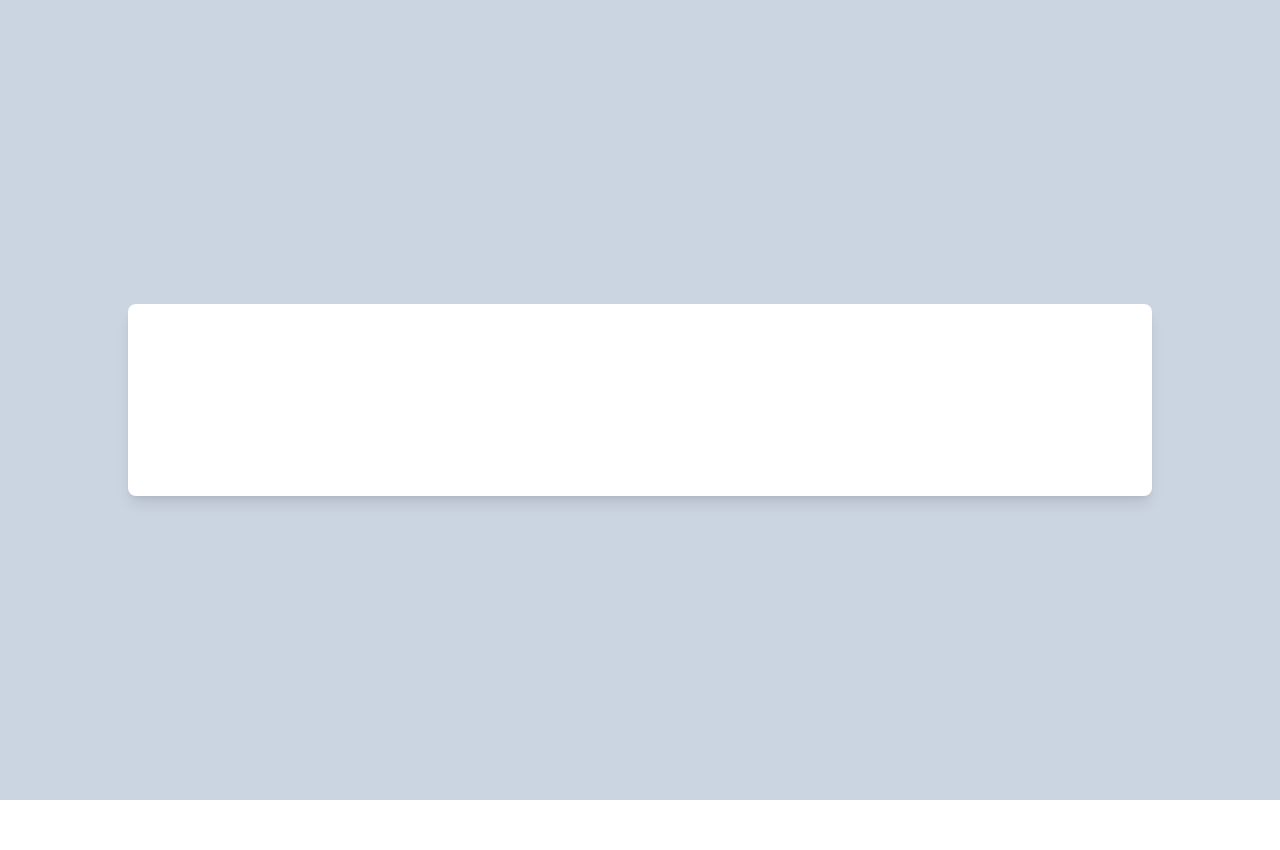
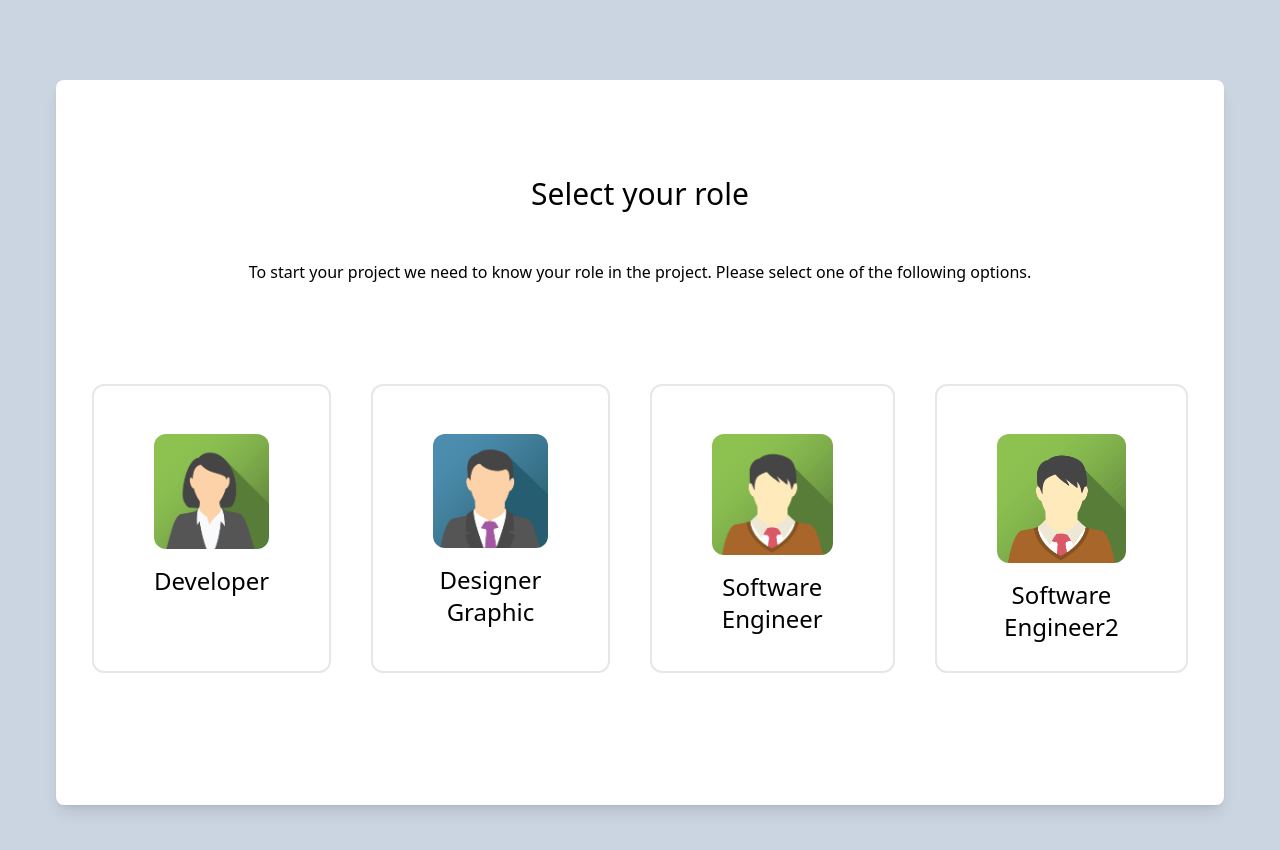
Before and after one commit to rosto-infinity/tp04-card-vue-js, a Vue app: page / in a window 1280 px wide. Shown: the top 850 px of the page. Before the commit the page ends 800 px from the top, so only its background shows below. Built offline with nearby package versions, Linux system fonts and the light colour scheme.

Commit message:
RoleCard
RoleCard

```diff
--- a/src/App.vue
+++ b/src/App.vue
@@ -1,16 +1,37 @@
 <template>
-  <div class="min-h-screen bg-slate-300 flex justify-center items-center px-32">
-  <div class="max-w-[1200px] w-full py-24 mx-auto flex flex-col items-center shadow-lg rounded-lg bg-white">
+  <div class="min-h-screen bg-slate-300 flex justify-center items-center px-14 py-20">
+    <div class="w-full py-24 mx-auto flex flex-col items-center shadow-lg rounded-lg bg-white">
+      <h1 class="text-3xl mb-6">Select your role </h1>
+      <p class="mb-10 sm:p-6">
+        To start your project we need to know your role in the project. Please select one of the following options.
+      </p>
 
-  </div>
+      <div class="flex p-9 gap-10">
+        <RoleCard  v-for="role in roles"
+        :key="role.title" :img="role.img" :alt="role.title" :title="role.title"/>
+      </div>
 
+
+     <!-- <RoleCard :img="roles.img"/> -->
+
+    </div>
   </div>
 </template>
 
 <script setup lang="ts">
+import { ref } from 'vue';
+import RoleCard from './components/RoleCard.vue'
+import Img from './assets/team-01.png';
+import Develop from './assets/team-02.png';
+import SoftIng from './assets/team-03.png';
+import SoftIng2 from './assets/team-03.png';
 
+const roles =ref([
+  {title :'Developer' , img :Develop},
+  {title :'Designer Graphic' , img :Img},
+  {title :'Software Engineer' , img :SoftIng},
+  {title :'Software Engineer2' , img :SoftIng2},
+]);
 </script>
 
-<style scoped>
-
-</style>
+<style scoped></style>
--- a/src/components/HelloWorld.vue
+++ /dev/null
@@ -1,41 +0,0 @@
-<script setup lang="ts">
-import { ref } from 'vue'
-
-defineProps<{ msg: string }>()
-
-const count = ref(0)
-</script>
-
-<template>
-  <h1>{{ msg }}</h1>
-
-  <div class="card">
-    <button type="button" @click="count++">count is {{ count }}</button>
-    <p>
-      Edit
-      <code>components/HelloWorld.vue</code> to test HMR
-    </p>
-  </div>
-
-  <p>
-    Check out
-    <a href="https://vuejs.org/guide/quick-start.html#local" target="_blank"
-      >create-vue</a
-    >, the official Vue + Vite starter
-  </p>
-  <p>
-    Learn more about IDE Support for Vue in the
-    <a
-      href="https://vuejs.org/guide/scaling-up/tooling.html#ide-support"
-      target="_blank"
-      >Vue Docs Scaling up Guide</a
-    >.
-  </p>
-  <p class="read-the-docs">Click on the Vite and Vue logos to learn more</p>
-</template>
-
-<style scoped>
-.read-the-docs {
-  color: #888;
-}
-</style>
--- /dev/null
+++ b/src/components/RoleCard.vue
@@ -0,0 +1,15 @@
+<template>
+  <div class="px-[60px] pb-7 border-2 border-green-10 rounded-xl cursor-pointer pt-12">
+    <img :src="img" :alt="title" class="max-w-[150px] w-full rounded-xl  mx-auto mb-4" />
+    <h2 class="text-2xl text-center">{{ title }}</h2>
+  </div>
+</template>
+
+<script setup lang="ts">
+const props=defineProps<{
+  title: string,
+  img: string
+}>();
+</script>
+
+<style scoped></style>
```
